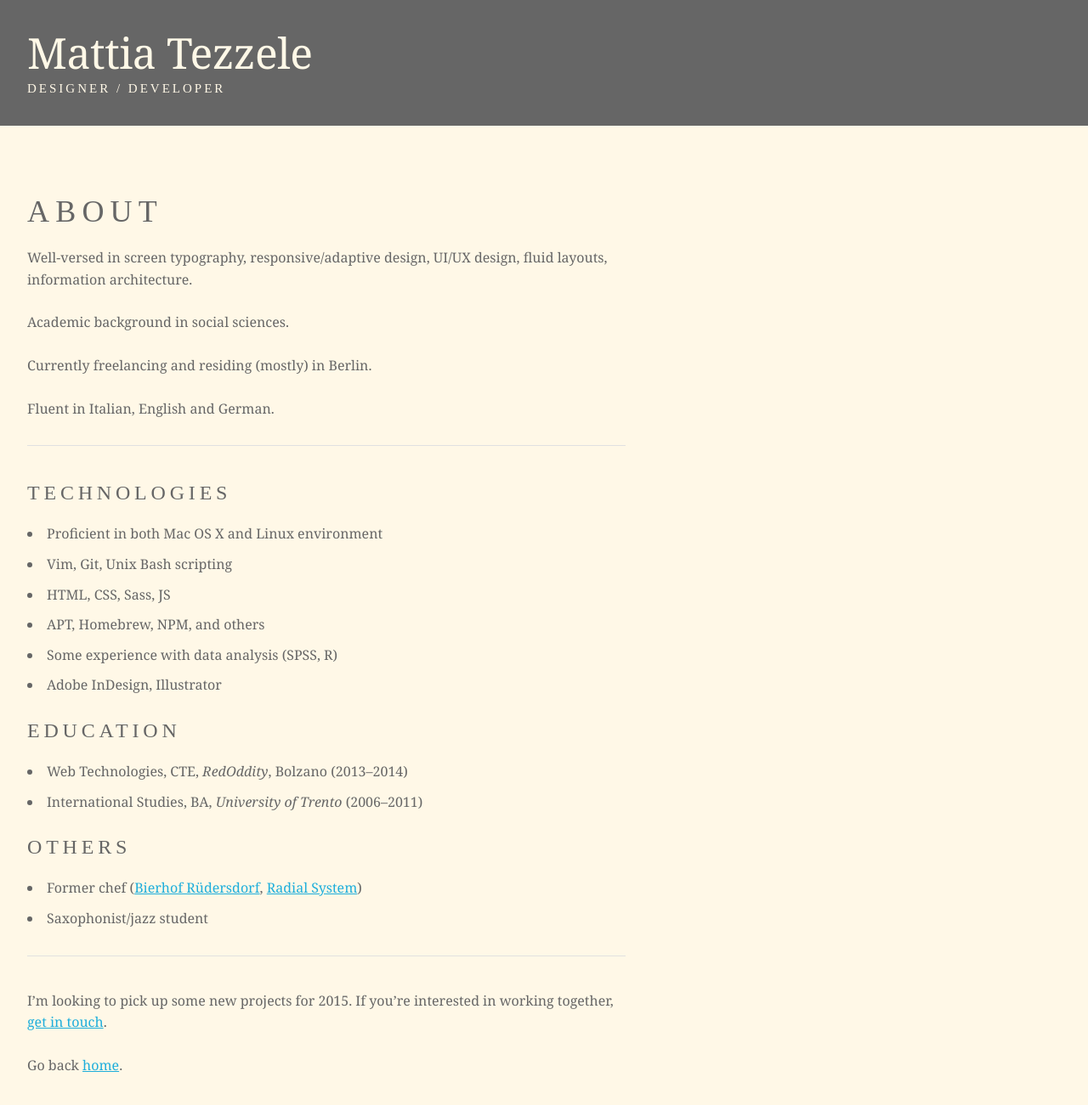
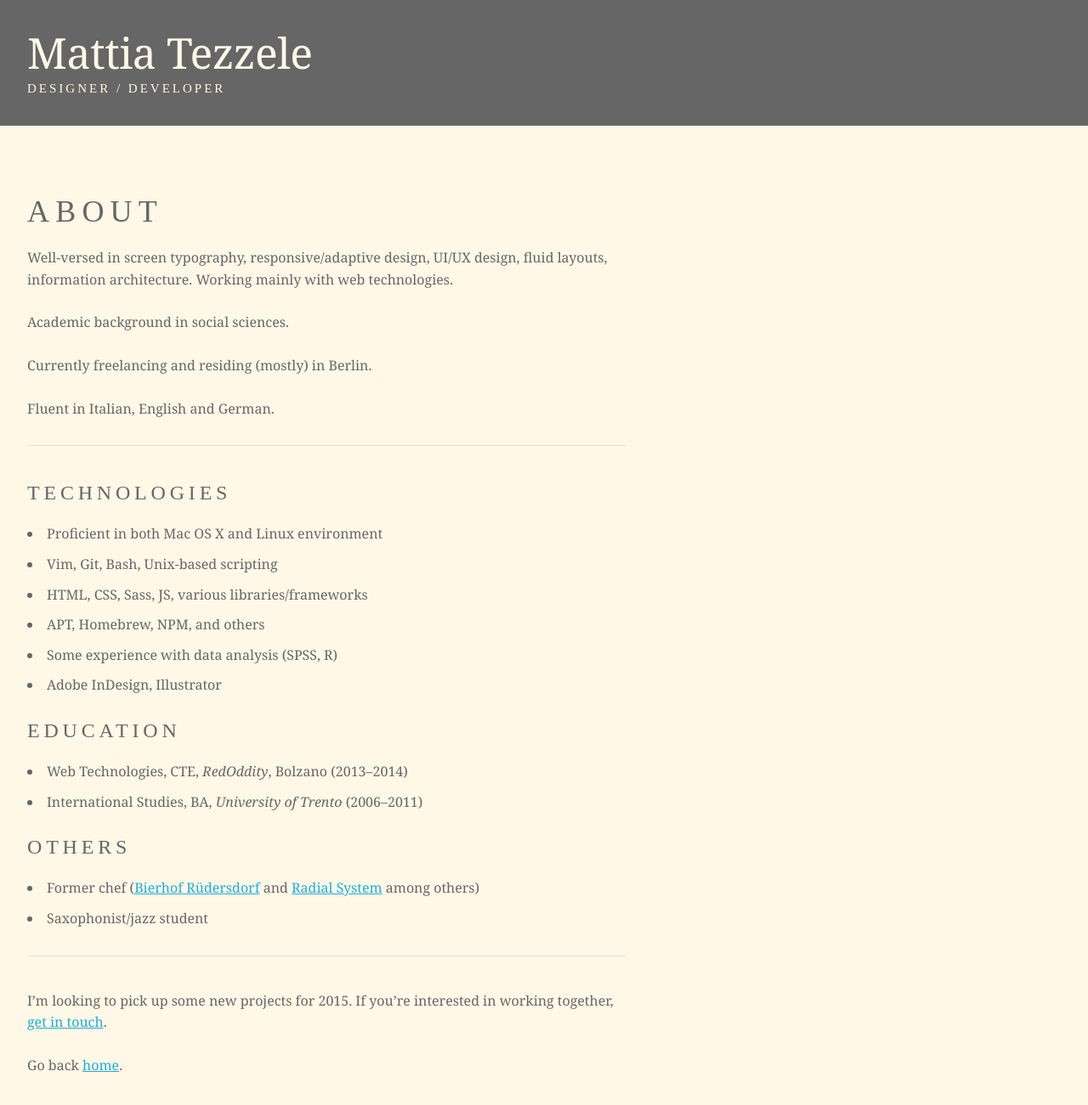
Before and after one commit to mrzool/mrzool.github.io, a Jekyll site: the page built from about/index.md, in a window 1280 px wide and 1400 px high. Shown: the top 1301 px of the window at 85% size. Built offline with Jekyll 4.4.1, drawn with Linux system fonts in a browser that asks for light colours.

Commit message:
Add/refine content

```diff
--- a/about/index.md
+++ b/about/index.md
@@ -5,7 +5,7 @@ title: "About"
 
 # {{page.title}}
 
-Well-versed in screen typography, responsive/adaptive design, UI/UX design, fluid layouts, information architecture.
+Well-versed in screen typography, responsive/adaptive design, UI/UX design, fluid layouts, information architecture. Working mainly with web technologies.
 
 Academic background in social sciences.
 
@@ -18,8 +18,8 @@ Fluent in Italian, English and German.
 ### Technologies
 
 - Proficient in both Mac OS X and Linux environment
-- Vim, Git, Unix Bash scripting
-- HTML, CSS, Sass, JS
+- Vim, Git, Bash, Unix-based scripting
+- HTML, CSS, Sass, JS, various libraries/frameworks
 - APT, Homebrew, NPM, and others
 - Some experience with data analysis (SPSS, R)
 - Adobe InDesign, Illustrator
@@ -31,7 +31,7 @@ Fluent in Italian, English and German.
 
 ### Others
 
-- Former chef ([Bierhof Rüdersdorf](http://bierhof.info/), [Radial System](http://www.radialsystem.de/))
+- Former chef ([Bierhof Rüdersdorf](http://bierhof.info/) and [Radial System](http://www.radialsystem.de/) among others)
 - Saxophonist/jazz student
 
 * * * * *
```
